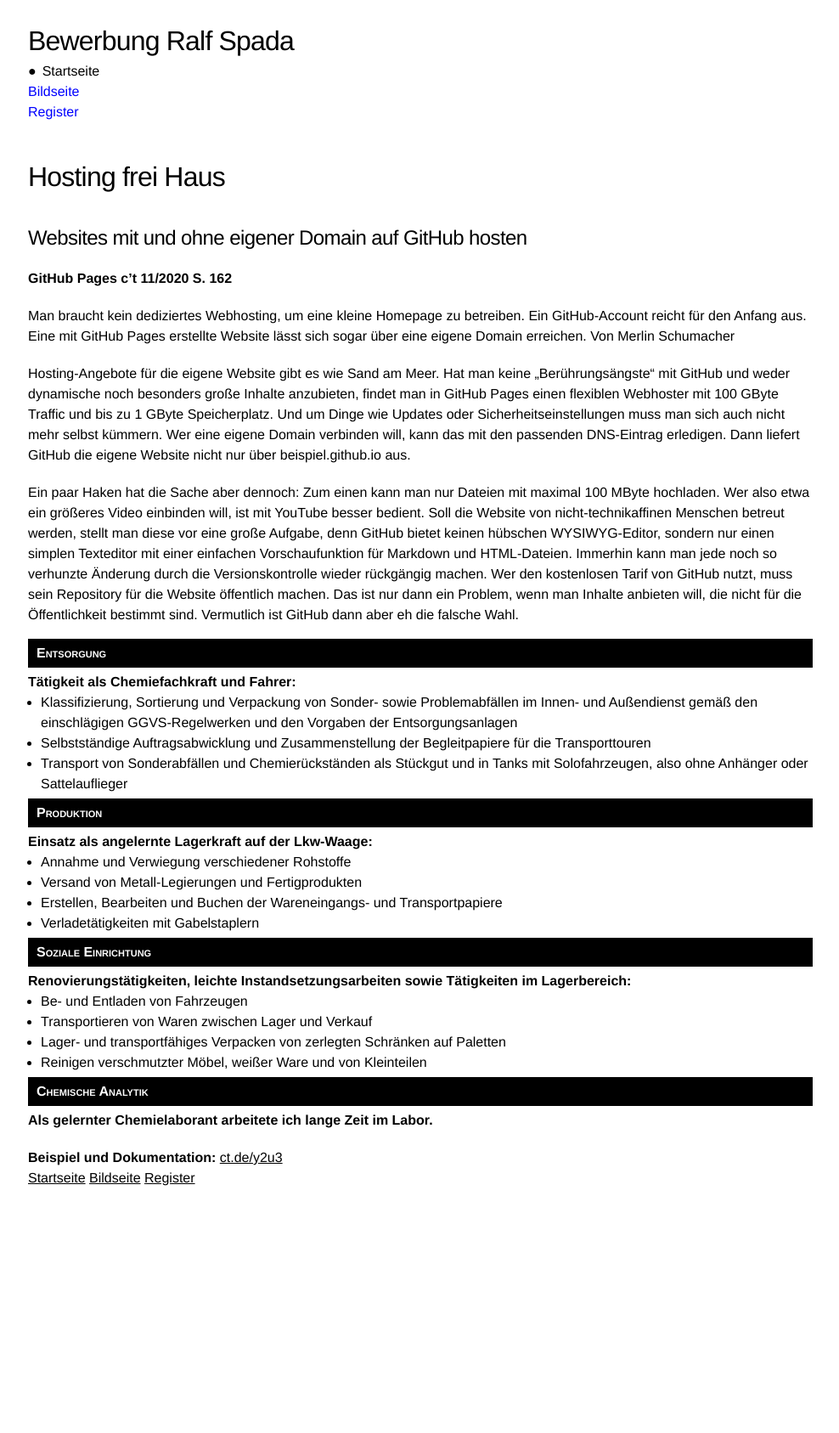
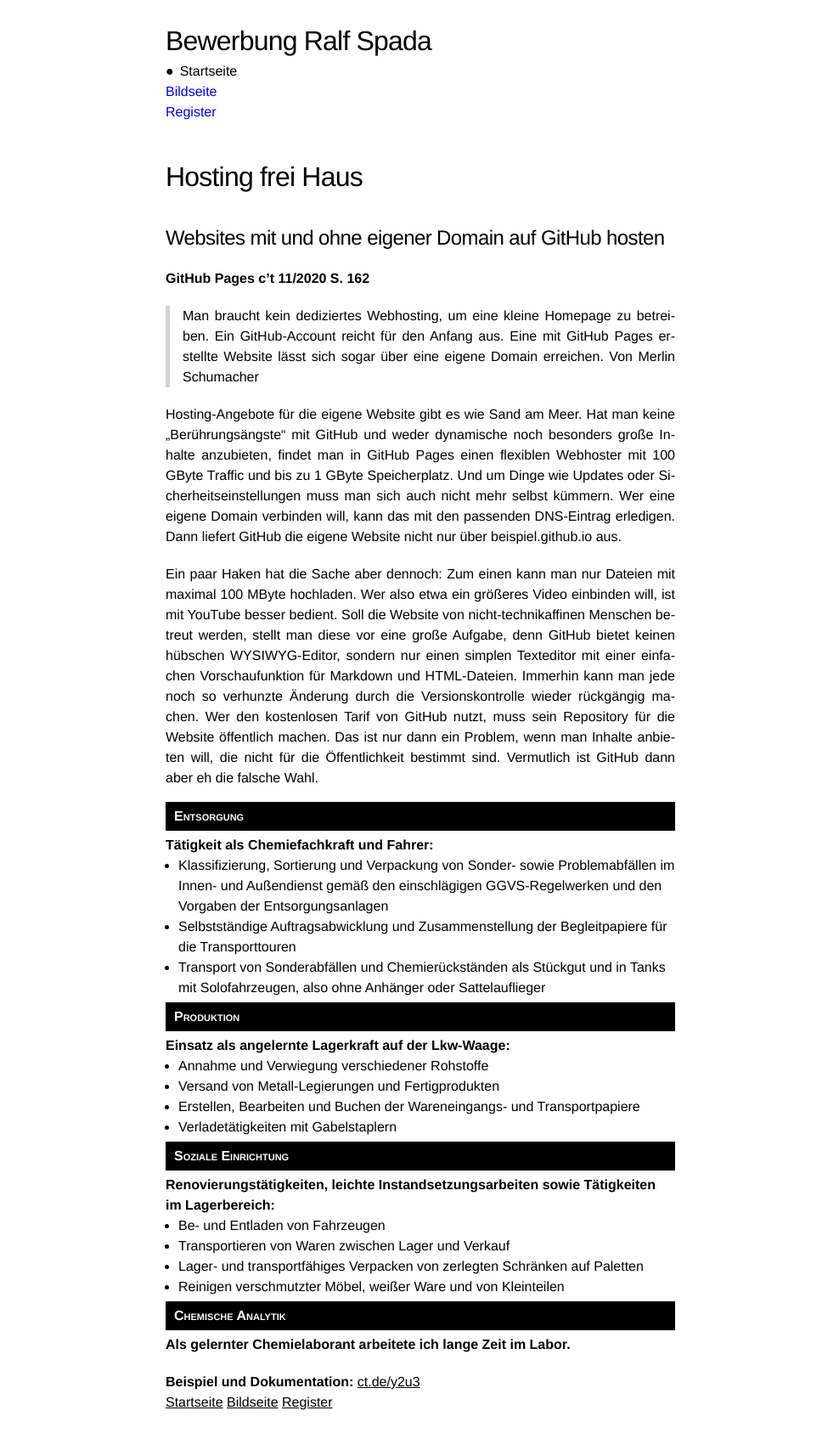
Before and after one commit to webuser-ralf/webuser-ralf.github.io, a Jekyll site: the page built from index.md, in a window 1280 px wide. Shown: the whole page at 85% size, without its empty margins (145-1133 px from the left). Built offline with Jekyll 4.4.1, drawn with Linux system fonts in a browser that asks for light colours; our own code applies the rules of GitHub Pages for plain Markdown files; before the commit the page ends 1423 px from its top, so only the background shows below that.

Commit message:
Update layout.scss

```diff
--- a/_sass/layout.scss
+++ b/_sass/layout.scss
@@ -6,6 +6,16 @@
 
 body {
     margin: 1.5em;
+}
+
+p {
+    text-align: justify;
+    hyphens: auto;
+}
+
+blockquote p {
+    padding-left: 15px;
+    border-left: 5px solid lightgray;
 }
 
 /* Navigation */
@@ -80,7 +90,7 @@
 
 #frame {
     width: 100%;
-    max-width: 1200px;
+    max-width: 600px;
     margin: 0 auto;
     display: grid;
     grid-template-areas:
```
